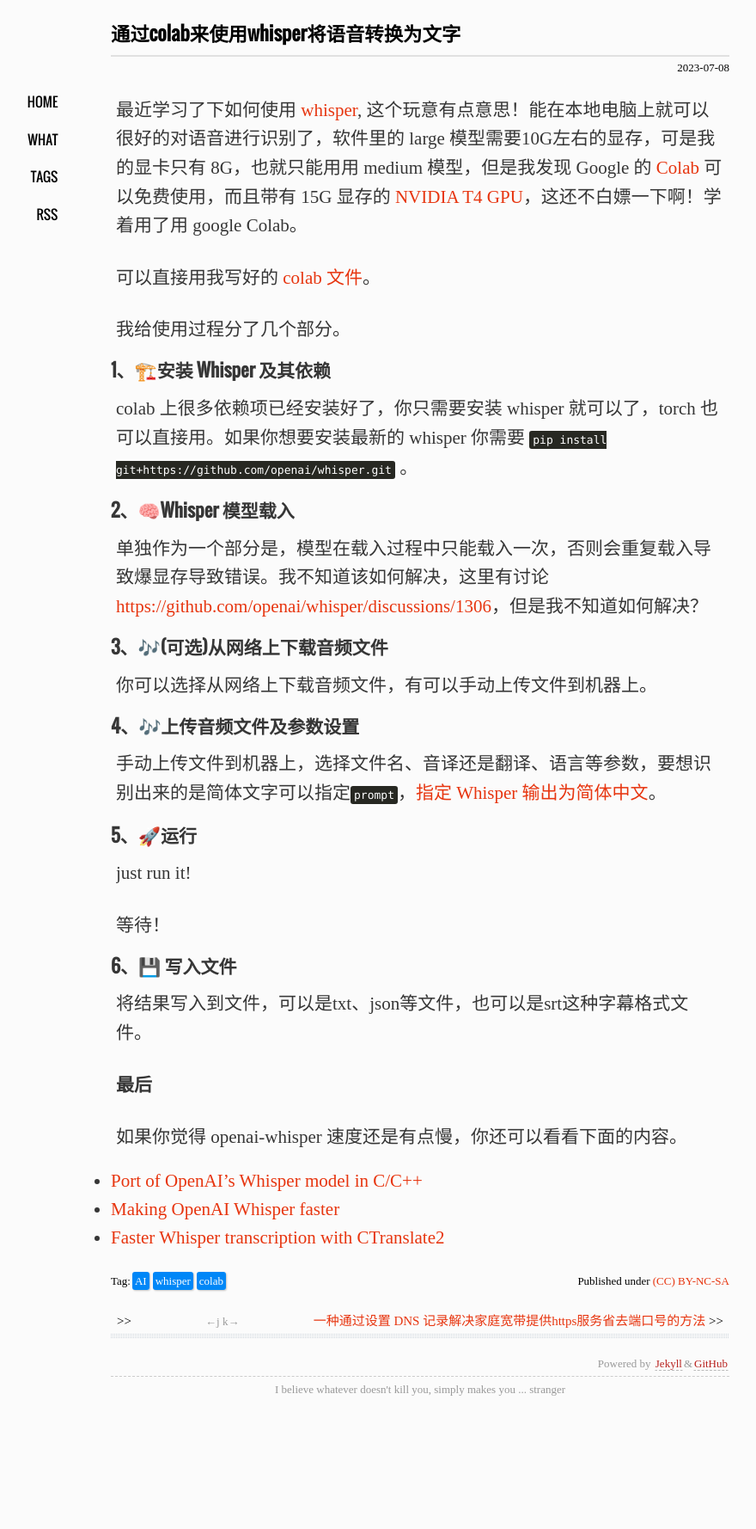
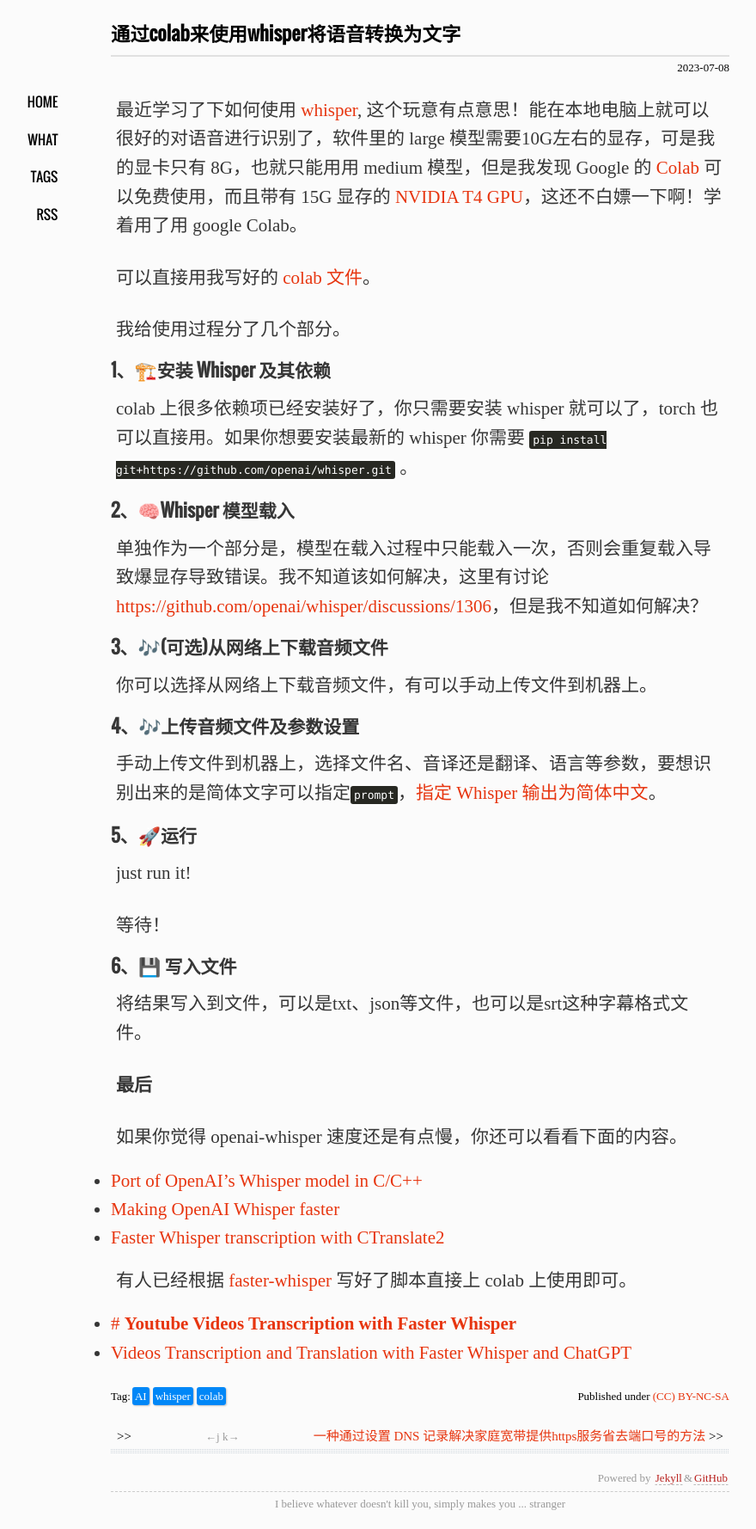
Before and after one commit to xavierskip/xavierskip.github.io, a Jekyll site: the page built from _posts/2023-07-08-colab-whisper.md, in a window 1280 px wide. Shown: the whole page at 86% size, without its empty margins (151-1031 px from the left). Built offline with Jekyll 4.4.1, drawn with Linux system fonts in a browser that asks for light colours; comment, search, counter and statistics services are not loaded; a style sheet for code colours, icons or effects is not loaded; before the commit the page ends 1644 px from its top, so only the background shows below that.

Commit message:
Update 2023-07-08-colab-whisper.md

```diff
--- a/_posts/2023-07-08-colab-whisper.md
+++ b/_posts/2023-07-08-colab-whisper.md
@@ -47,3 +47,8 @@
 - [Port of OpenAI's Whisper model in C/C++](https://github.com/ggerganov/whisper.cpp)
 - [Making OpenAI Whisper faster](https://nikolas.blog/making-openai-whisper-faster/)
 - [Faster Whisper transcription with CTranslate2](https://github.com/guillaumekln/faster-whisper)
+
+有人已经根据 [faster-whisper](https://github.com/guillaumekln/faster-whisper) 写好了脚本直接上 colab 上使用即可。
+
+- [# **Youtube Videos Transcription with Faster Whisper**](https://github.com/lewangdev/faster-whisper-youtube)
+- [Videos Transcription and Translation with Faster Whisper and ChatGPT](https://github.com/lewangdev/autotranslate)
```
